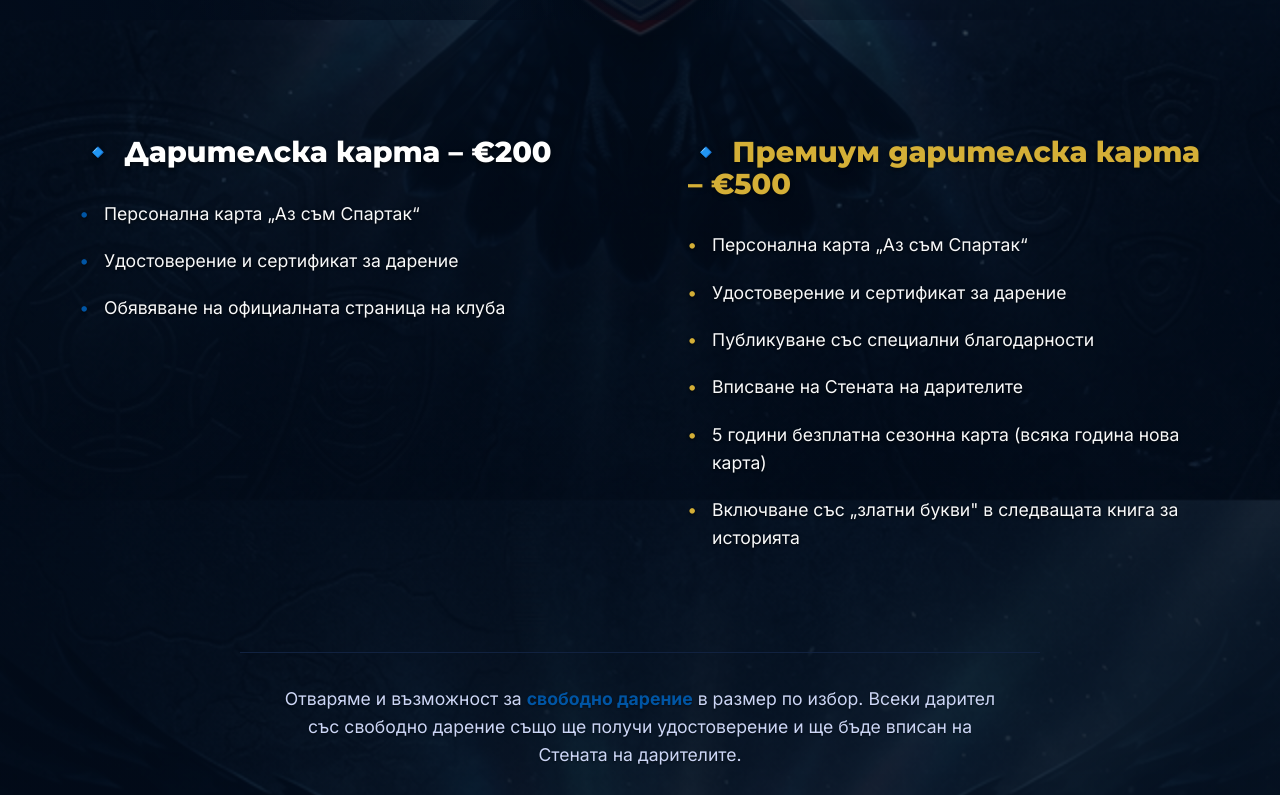
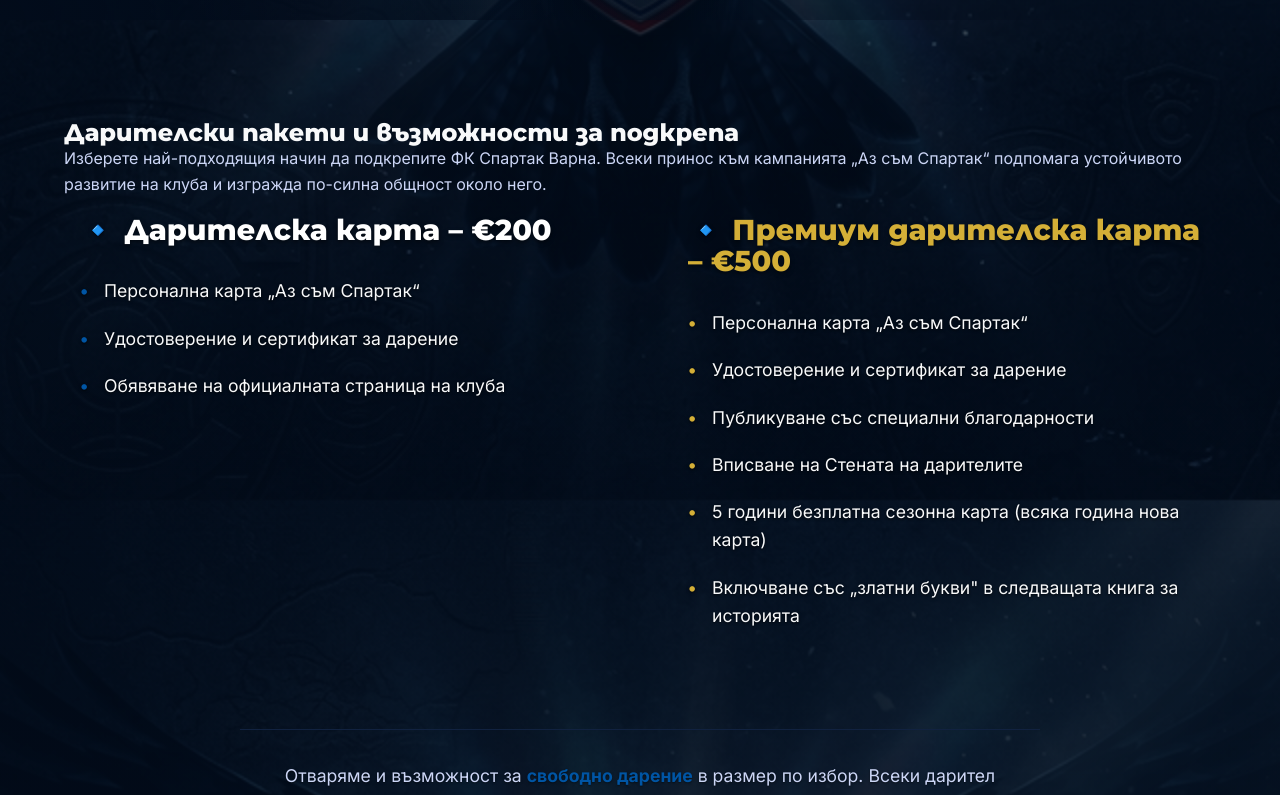
Before and after one commit to k1lgor/azsamspartak, a React (Vite) app: page / in a window 1280 px wide. Shown: the part 780-1575 px from the top of the page. Built offline with nearby package versions, Linux system fonts and the light colour scheme.

Commit message:
refactor(ui): Update tier titles to h3 and add ARIA attributes for accessibility

```diff
--- a/src/components/DonationInfo.jsx
+++ b/src/components/DonationInfo.jsx
@@ -2,12 +2,26 @@
 
 const DonationInfo = () => {
   return (
-    <section id="donate" className="section donation-info">
+    <section
+      id="donate"
+      className="section donation-info"
+      aria-labelledby="donation-title"
+    >
       <div className="container">
+        <header className="section-header">
+          <h2 id="donation-title" className="section-title">
+            Дарителски пакети и възможности за подкрепа
+          </h2>
+          <p className="section-intro">
+            Изберете най-подходящия начин да подкрепите ФК Спартак Варна. Всеки
+            принос към кампанията „Аз съм Спартак“ подпомага устойчивото
+            развитие на клуба и изгражда по-силна общност около него.
+          </p>
+        </header>
+
         <div className="info-grid">
-          {/* Standard Tier */}
           <div className="info-column">
-            <h2 className="tier-title">🔹 Дарителска карта – €200</h2>
+            <h3 className="tier-title">🔹 Дарителска карта – €200</h3>
             <ul className="tier-list">
               <li>Персонална карта „Аз съм Спартак“</li>
               <li>Удостоверение и сертификат за дарение</li>
@@ -15,11 +29,10 @@
             </ul>
           </div>
 
-          {/* Premium Tier */}
           <div className="info-column premium-text">
-            <h2 className="tier-title gold">
+            <h3 className="tier-title gold">
               🔹 Премиум дарителска карта – €500
-            </h2>
+            </h3>
             <ul className="tier-list">
               <li>Персонална карта „Аз съм Спартак“</li>
               <li>Удостоверение и сертификат за дарение</li>
@@ -39,7 +52,9 @@
           <p>
             Отваряме и възможност за <strong>свободно дарение</strong> в размер
             по избор. Всеки дарител със свободно дарение също ще получи
-            удостоверение и ще бъде вписан на Стената на дарителите.
+            удостоверение и ще бъде вписан на Стената на дарителите. Така можете
+            да подкрепите кампанията с удобна за вас сума и да останете част от
+            общността зад ФК Спартак Варна.
           </p>
         </div>
       </div>
```
